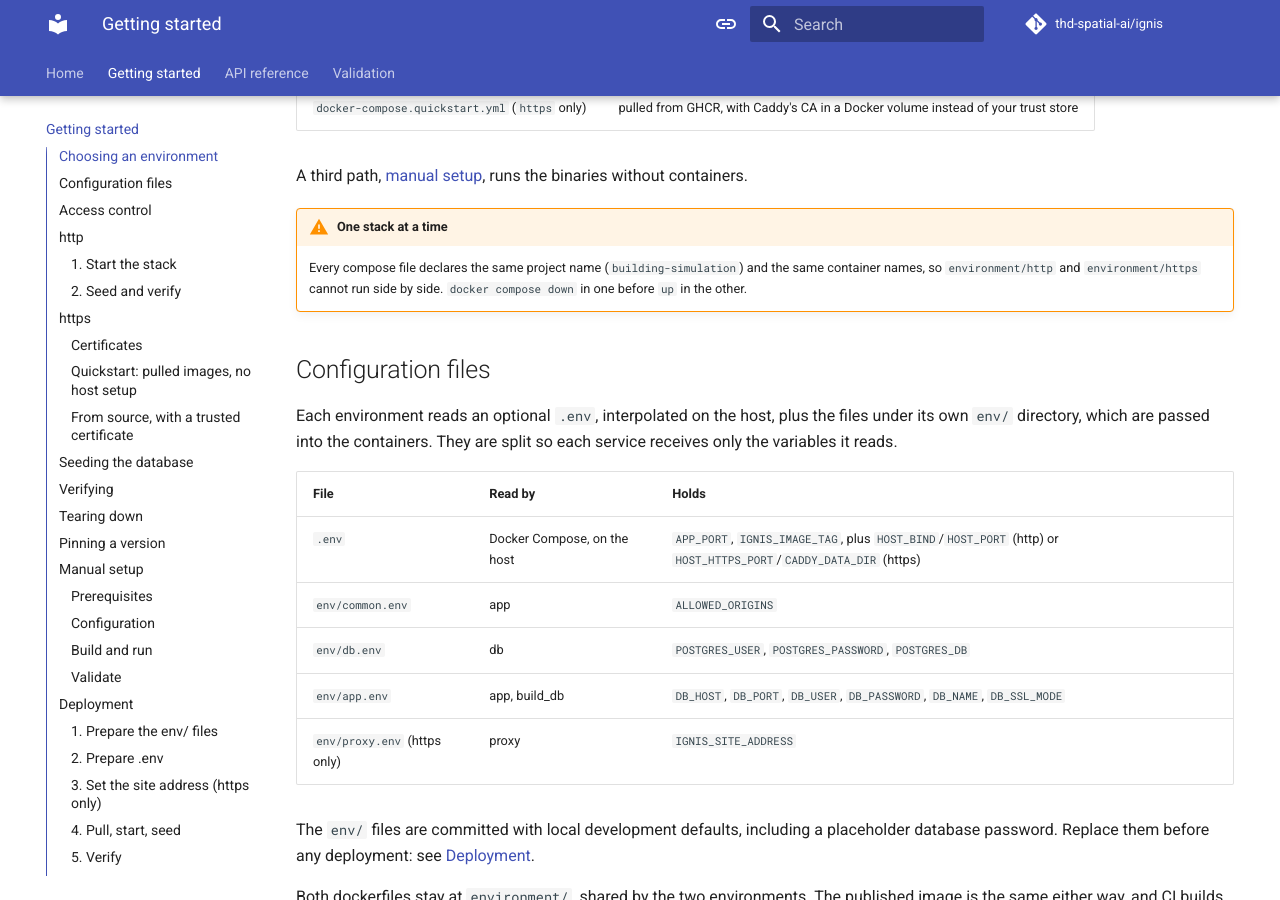
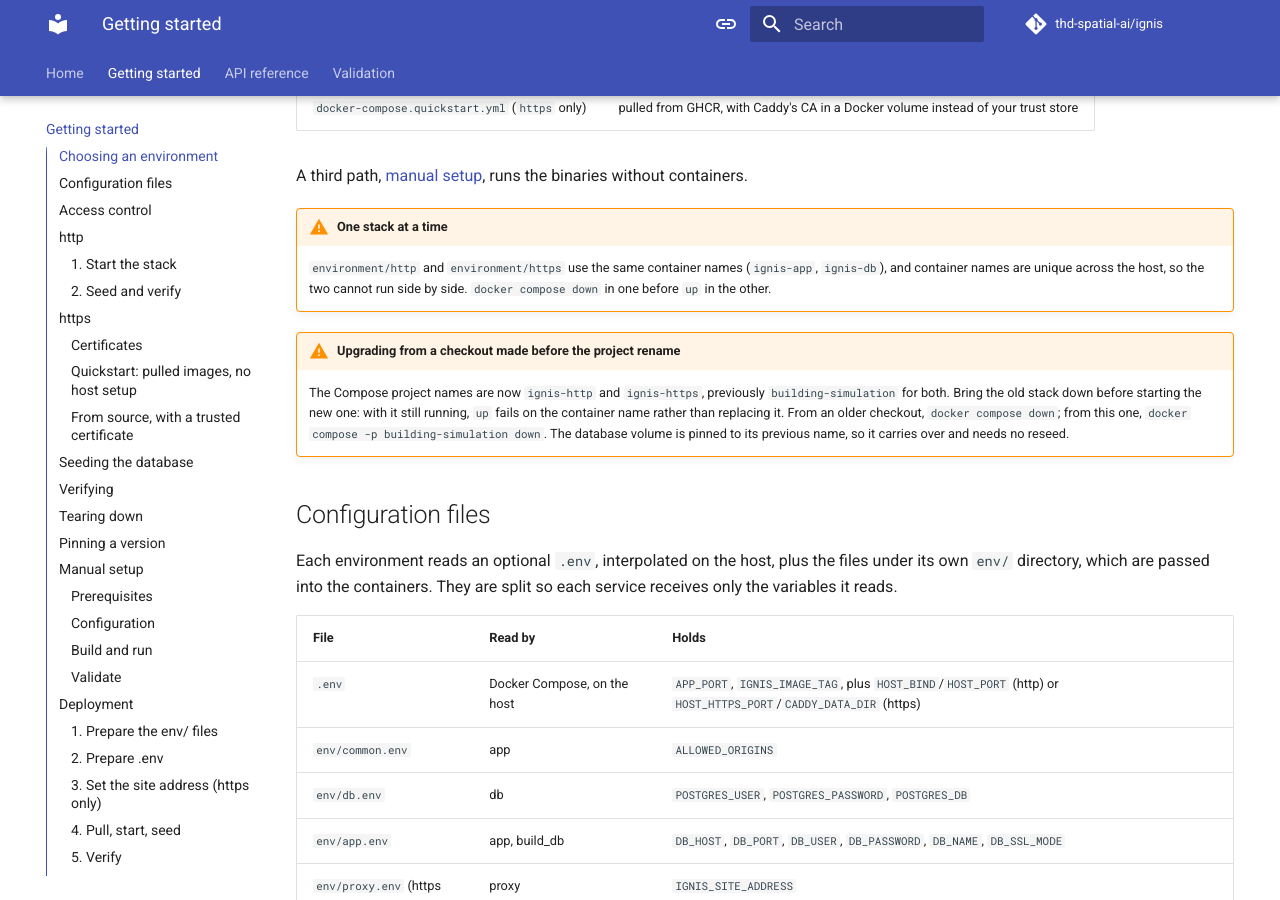
Before and after one commit to THD-Spatial-AI/ignis, an MkDocs documentation site: the page built from docs/getting-started.md, in a window 1280 px wide and 900 px high, scrolled down 741 px. Built offline with MkDocs 1.6.1 and Material for MkDocs 9.7.7, drawn with Linux system fonts in a browser that asks for light colours; comment, search, counter and statistics services are not loaded.

Commit message:
fix(environment): scope the compose project per repo and transport
Every compose file declared `building-simulation`, and so did
buem-gateway's, on the reasoning that a project name groups the
containers of one concern. A Compose project is not a label. It is the
unit Compose takes destructive action against, and sharing one across
repositories put a cross-repository delete behind a flag people use
casually.

Measured with two throwaway compose files sharing a project name:

  up in each                      no orphan warning at all
  ps from one                     lists the other file's container
  down from one                   removes only its own, then fails to
                                  remove the shared network, still in use
  down --remove-orphans from one  removes the other file's container,
                                  silently, nothing naming what it took

So `docker compose down --remove-orphans` in buem-gateway destroyed the
running ignis stack, with no message identifying it. The projects are now
ignis-http and ignis-https, and buem-gateway declares its own. Neither
repository resolves the other by container name, so the shared network
carried nothing and separate projects cost nothing.

Splitting by transport alone was rejected: ignis-http and buem-gateway's
http stack would have stayed in one project, and that is the pair meant
to run side by side.

ignis-db-data is pinned to its existing name. Compose prefixes a volume
with the project name unless pinned, so without this the two environments
would mount separate empty databases and switching transport would lose
the data every time, not once at upgrade. The pin also means an existing
checkout needs no reseed. caddy-data is left unpinned: it exists only in
the quickstart file, where the CA is deliberately never added to a trust
store, so regenerating it costs one click-through.

Container names are unchanged and remain unique across the host, which is
what still keeps the two environments from running at once. An old stack
must come down before the renamed one starts; `up` fails on the container
name rather than replacing it.

```diff
--- a/docs/getting-started.md
+++ b/docs/getting-started.md
@@ -24,7 +24,10 @@ Each directory holds one compose file per source of images:
 A third path, [manual setup](#manual-setup), runs the binaries without containers.
 
 !!! warning "One stack at a time"
-    Every compose file declares the same project name (`building-simulation`) and the same container names, so `environment/http` and `environment/https` cannot run side by side. `docker compose down` in one before `up` in the other.
+    `environment/http` and `environment/https` use the same container names (`ignis-app`, `ignis-db`), and container names are unique across the host, so the two cannot run side by side. `docker compose down` in one before `up` in the other.
+
+!!! warning "Upgrading from a checkout made before the project rename"
+    The Compose project names are now `ignis-http` and `ignis-https`, previously `building-simulation` for both. Bring the old stack down before starting the new one: with it still running, `up` fails on the container name rather than replacing it. From an older checkout, `docker compose down`; from this one, `docker compose -p building-simulation down`. The database volume is pinned to its previous name, so it carries over and needs no reseed.
 
 ## Configuration files
 
```
Also changed, not shown: documentation/content/07-deployment-view.md (+2 -2 lines), documentation/content/09-architectural-decisions.md (+5 -5 lines), 6 other files.
